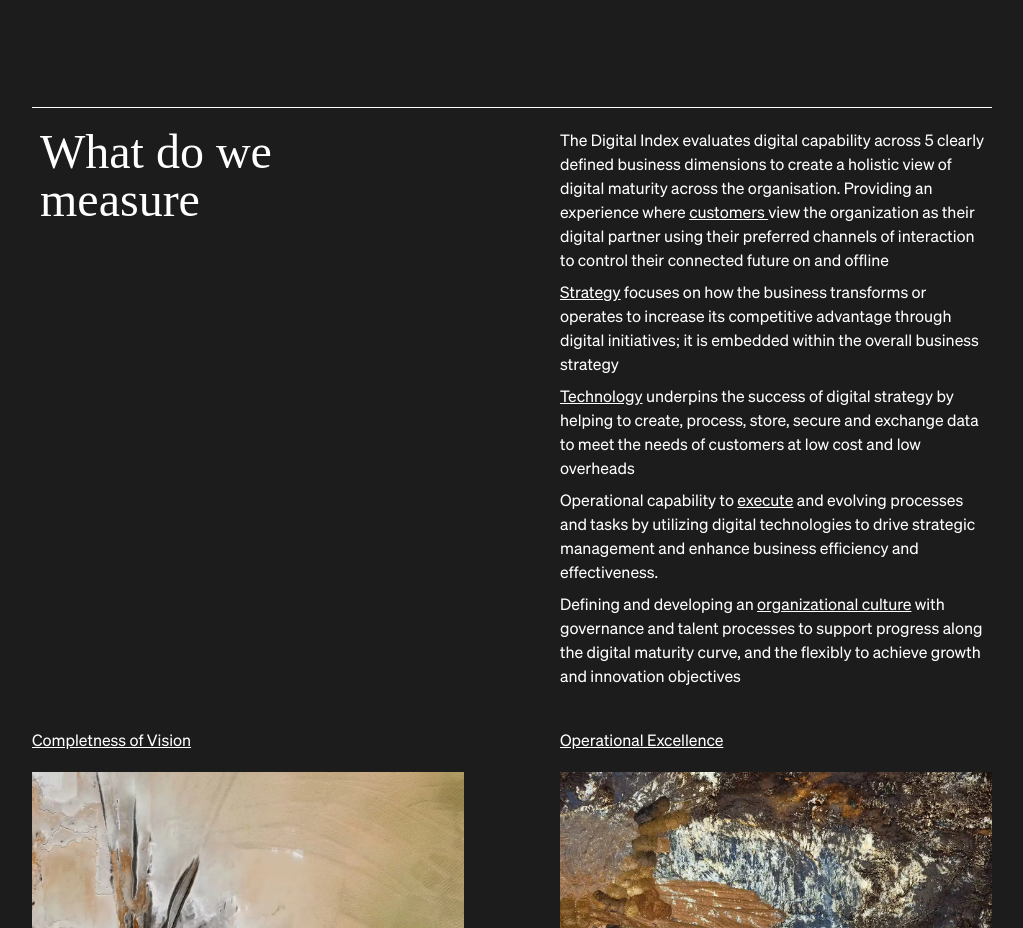
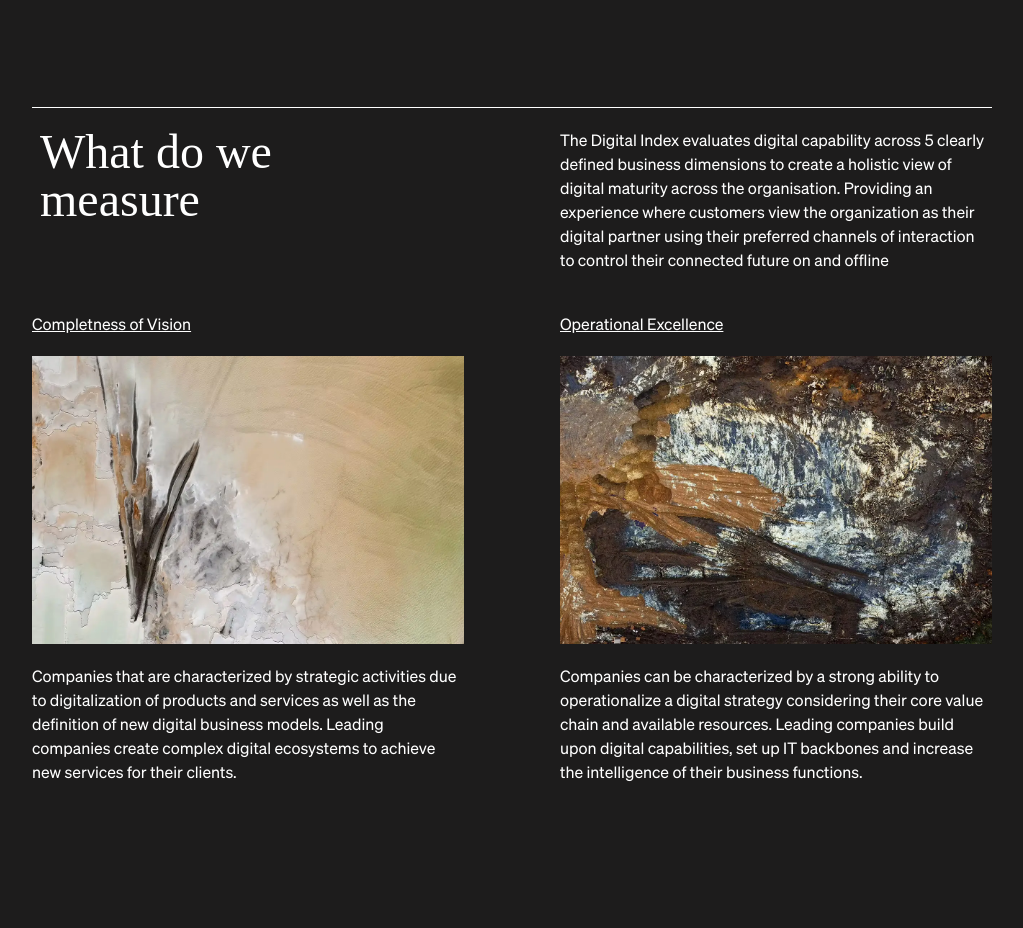
Before and after one commit to mike-walpole/230629-index, a SvelteKit app: page / in a window 1280 px wide. Shown: the part 1940-2868 px from the top of the page, without its empty margins (128-1151 px from the left). Built offline with nearby package versions, Linux system fonts and the light colour scheme; a web font is replaced by a local one.

Commit message:
shorter text

```diff
--- a/package.json
+++ b/package.json
@@ -29,6 +29,8 @@
 	},
 	"type": "module",
 	"dependencies": {
+		"graphql": "^16.7.1",
+		"graphql-request": "^6.1.0",
 		"svelte-select": "^5.6.1"
 	}
 }
--- /dev/null
+++ b/src/lib/datocms.js
@@ -0,0 +1,32 @@
+import { GraphQLClient, gql } from 'graphql-request';
+
+export async function getBlogPosts() {
+	const endpoint = 'https://graphql.datocms.com/';
+	const token = '5e961fee4071c0694d62e19a2bbee3'; // Replace with your DatoCMS API token
+
+	const graphQLClient = new GraphQLClient(endpoint, {
+		headers: {
+			authorization: `Bearer ${token}`
+		}
+	});
+
+	const query = gql`
+		query {
+			allArticles {
+				title
+				author {
+					name
+				}
+				content {
+					blocks
+					links
+					value
+				}
+			}
+		}
+	`;
+
+	const data = await graphQLClient.request(query);
+
+	return data.allBlogPosts;
+}
--- a/src/routes/+page.svelte
+++ b/src/routes/+page.svelte
@@ -61,29 +61,9 @@
 				<p class=" text-white font-soehne">
 					The Digital Index evaluates digital capability across 5 clearly defined business
 					dimensions to create a holistic view of digital maturity across the organisation.
-					Providing an experience where <span class="underline">customers </span>view the
-					organization as their digital partner using their preferred channels of interaction to
-					control their connected future on and offline
-				</p>
-				<p class="mt-2">
-					<span class="underline">Strategy</span> focuses on how the business transforms or operates
-					to increase its competitive advantage through digital initiatives; it is embedded within the
-					overall business strategy
-				</p>
-				<p class="mt-2">
-					<span class="underline">Technology</span> underpins the success of digital strategy by helping
-					to create, process, store, secure and exchange data to meet the needs of customers at low cost
-					and low overheads
-				</p>
-				<p class="mt-2">
-					Operational capability to <span class="underline">execute</span> and evolving processes and
-					tasks by utilizing digital technologies to drive strategic management and enhance business
-					efficiency and effectiveness.
-				</p>
-				<p class="mt-2">
-					Defining and developing an <span class="underline">organizational culture</span> with governance
-					and talent processes to support progress along the digital maturity curve, and the flexibly
-					to achieve growth and innovation objectives
+					Providing an experience where customers view the organization as their digital partner
+					using their preferred channels of interaction to control their connected future on and
+					offline
 				</p>
 			</div>
 		</div>
--- a/src/routes/questions/+page.svelte
+++ b/src/routes/questions/+page.svelte
@@ -1,4 +1,5 @@
 <script>
+	import { blur } from 'svelte/transition';
 	let q2 = '';
 	let q1 = '';
 </script>
@@ -29,7 +30,7 @@
 					<label for="q15">5</label>
 				</div>
 			</div>
-			<div class="mt-10 mx-2">
+			<div transition:blur class="mt-10 mx-2">
 				<p class="text-slate-500">Question 2</p>
 				<h2 class="text-xl font-bold">
 					I have a clear understanding of what digital excellence is and entails
```
Also changed, not shown: src/routes/[slug]/+page.js (added), 1 other file (tests, documents, lock files or other folders).
